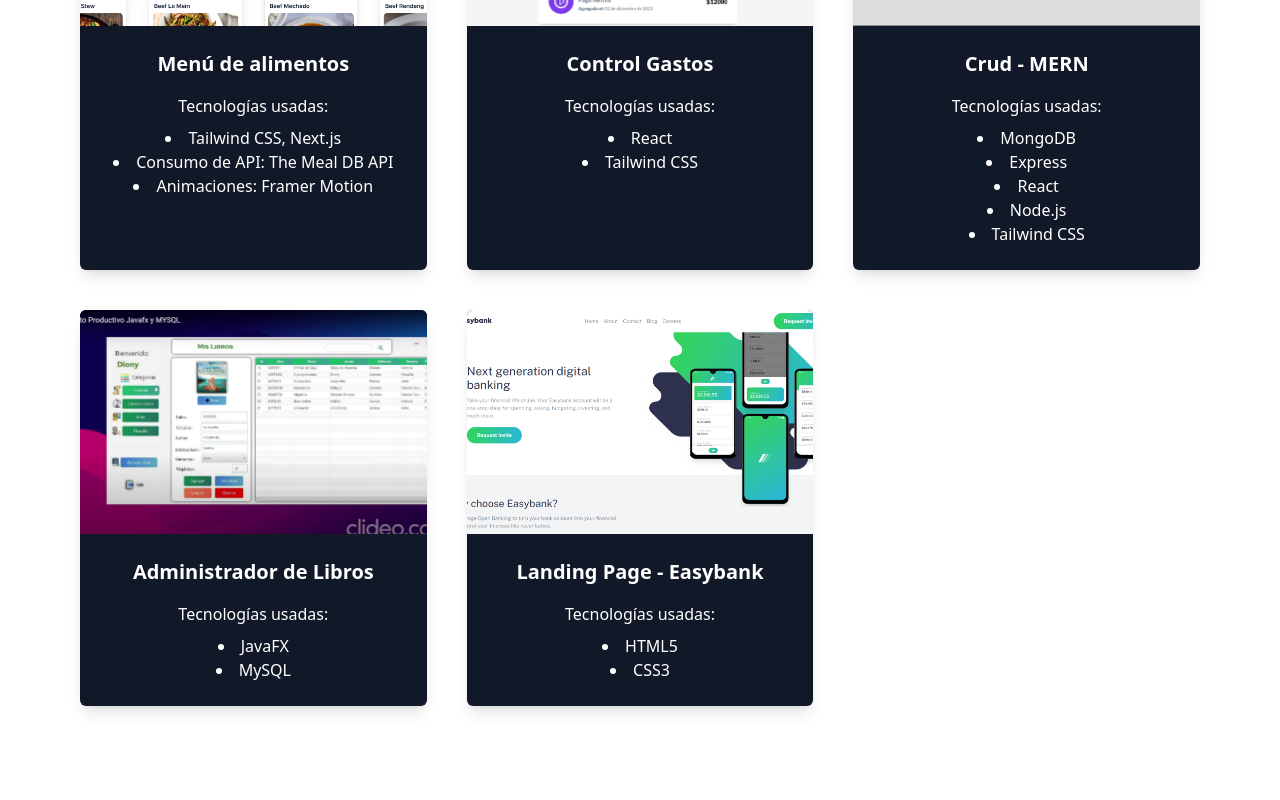
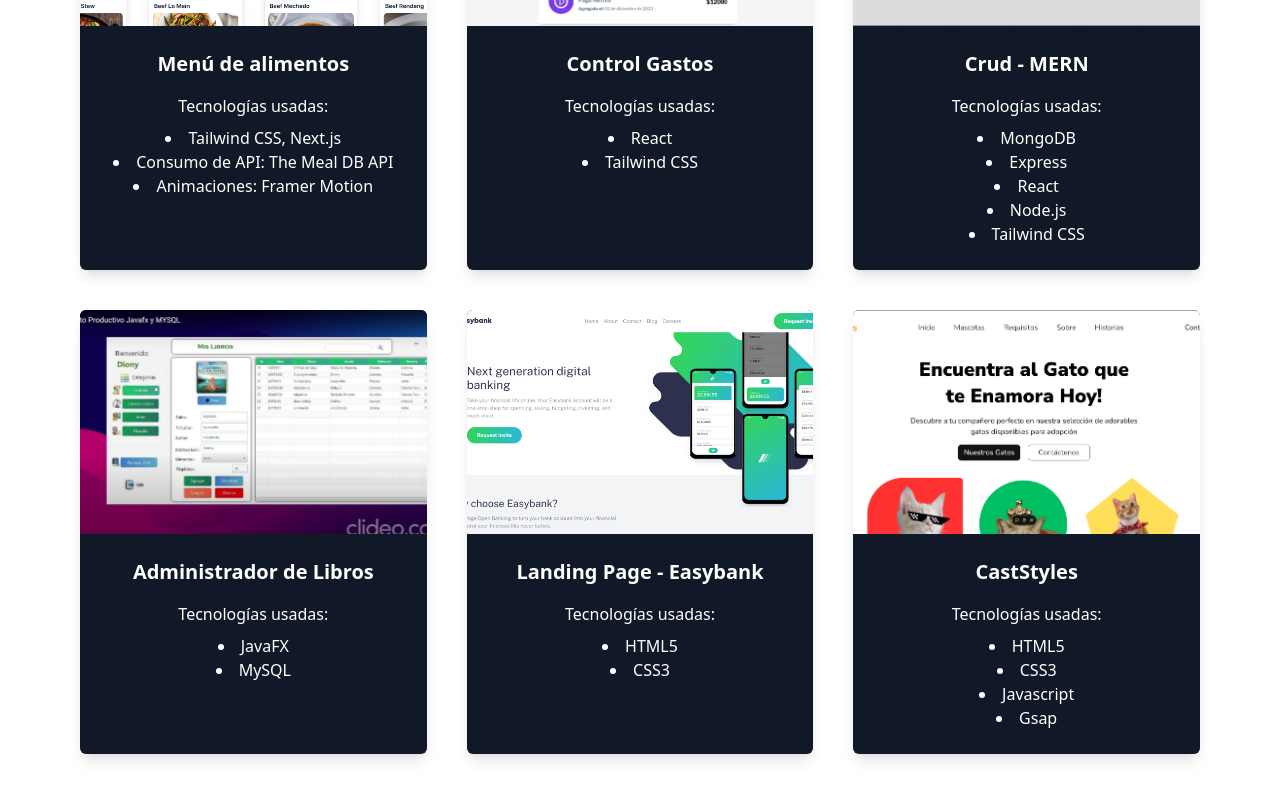
Before and after one commit to DionyJC/Nuevo-Portafolio, a React (Vite) app: page / in a window 1280 px wide. Shown: the part 2038-2838 px from the top of the page. Built offline with nearby package versions, Linux system fonts and the light colour scheme; a web font is replaced by a local one.

Commit message:
agregando nuevo proyecto

```diff
--- a/src/components/Projects.jsx
+++ b/src/components/Projects.jsx
@@ -3,6 +3,7 @@ import imgDos from "../assets/2.jpg";
 import imgTres from "../assets/3.jpg";
 import imgCuatro from "../assets/4.jpg";
 import imgCinco from "../assets/5.png";
+import imgSeis from "../assets/6.png";
 
 const Projects = () => {
   return (
@@ -155,6 +156,34 @@ const Projects = () => {
             </div>
           </a>
         </div>
+        <div className="group bg-gray-900 rounded-md shadow-lg overflow-hidden transform transition-transform duration-300 hover:scale-105">
+          <a
+            href="https://cats-styles-6jkakiv9o-diony-caros-projects.vercel.app/"
+            target="_blank"
+            rel="noopener noreferrer"
+            className="block"
+          >
+            <img
+              src={imgSeis}
+              alt="Landing Page - Easybank"
+              className="w-full h-48 sm:h-56 object-cover"
+            />
+            <div className="p-6">
+              <h2 className="text-xl font-bold text-white text-center mb-4">
+                CastStyles
+              </h2>
+              <p className="text-white text-center">
+                Tecnologías usadas:
+                <ul className="list-disc list-inside mt-2">
+                  <li>HTML5</li>
+                  <li>CSS3</li>
+                  <li>Javascript</li>
+                  <li>Gsap</li>
+                </ul>
+              </p>
+            </div>
+          </a>
+        </div>
       </div>
     </section>
   );
```
Also changed, not shown: src/assets/6.png (added).
